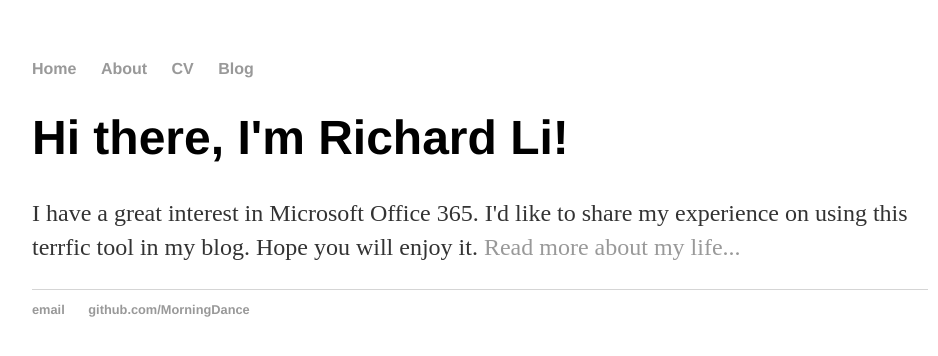
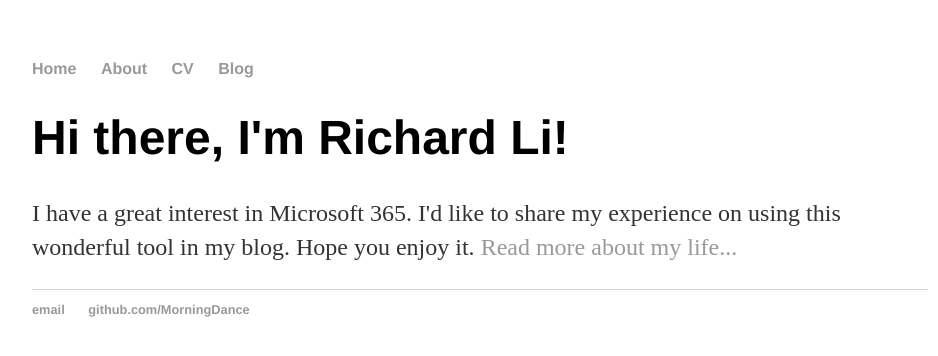
Before and after one commit to MorningDance/morningdance.github.io, a Jekyll site: the page built from index.html, in a window 1280 px wide. Shown: the top 356 px of the page, without its empty margins (160-1098 px from the left). Built offline with Jekyll 4.4.1, drawn with Linux system fonts in a browser that asks for light colours.

Commit message:
modify content
"Microsoft office 365" to "Microsoft 365"

```diff
--- a/_config.yml
+++ b/_config.yml
@@ -1,3 +1,3 @@
-name: Richard Li, an Microsoft Office 365 fan
+name: Richard Li, a Microsoft 365 fan
 markdown: kramdown
 permalink: /blog/:year/:month/:day/:title
--- a/index.html
+++ b/index.html
@@ -1,8 +1,8 @@
 ---
 layout: default
-title: Richard Li, an Office 365 fan
+title: Richard Li, a Microsoft 365 fan
 ---
 <div class="blurb">
 	<h1>Hi there, I'm Richard Li!</h1>
-	<p>I have a great interest in Microsoft Office 365. I'd like to share my experience on using this terrfic tool in my blog. Hope you will enjoy it. <a href="/about">Read more about my life...</a></p>
+	<p>I have a great interest in Microsoft 365. I'd like to share my experience on using this wonderful tool in my blog. Hope you enjoy it. <a href="/about">Read more about my life...</a></p>
 </div><!-- /.blurb -->
```
Also changed, not shown: _posts/2022-10-12-Richard-Li-site-launched.md (+1 -1 lines).
